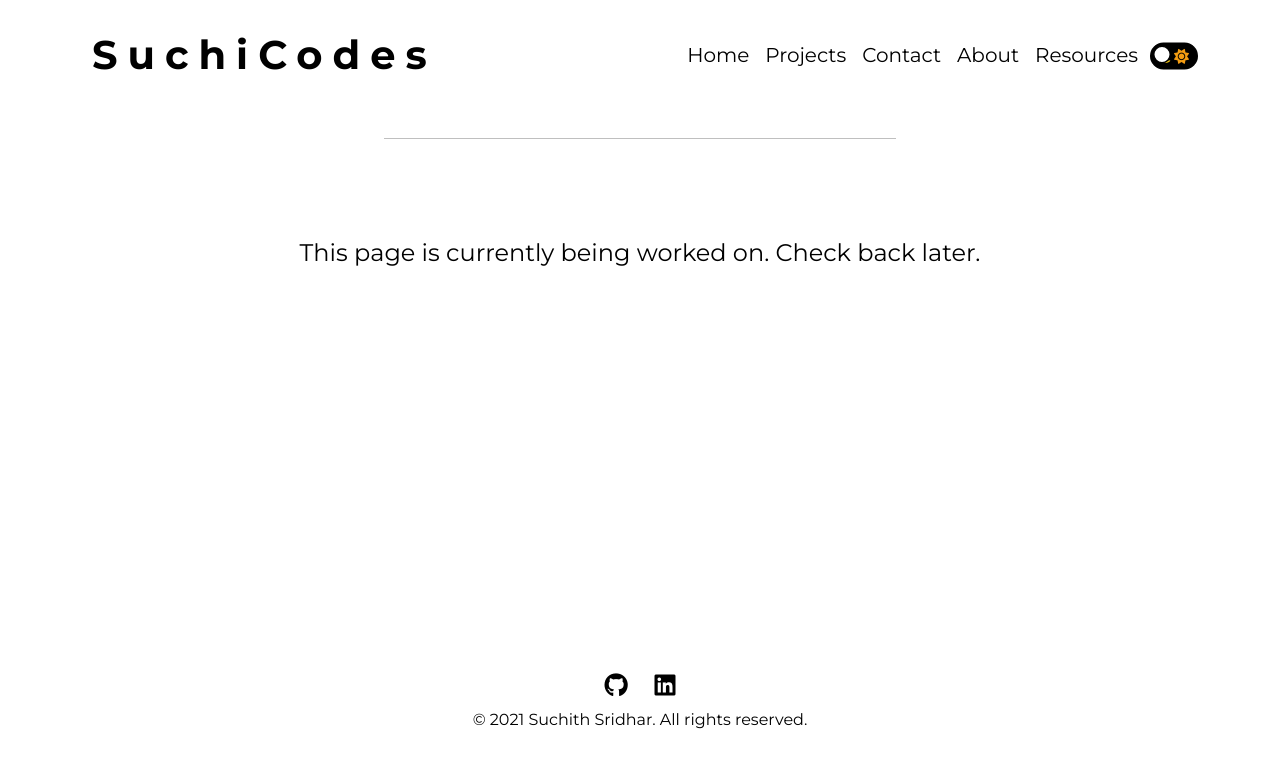
After one commit to SuchithSridhar/Suchicodes-python, a Flask app: page /resources in a window 1280 px wide. The commit adds this page. Shown: the top 768 px of the page. Run offline with Flask 2, Linux system fonts and the light colour scheme; some libraries are stand-ins or nearby versions.

Commit message:
Updated resume and did some final touches.

```diff
--- a/suchiblog/controllers/main/routes.py
+++ b/suchiblog/controllers/main/routes.py
@@ -28,13 +28,22 @@ def contact():
         sub = f.escape(f.request.form['subject'])
         message = f.escape(f.request.form['message'])
         with open('./suchiblog/data/message-data.txt', 'a') as file:
-            file.write(f"{sub} , {message}")
+            file.write(f"{sub} \n {message}\n\n")
 
         alert = True
 
     return f.render_template('main/contact.jinja', title="Contact | Suchicodes", alert=alert)
 
+#TODO: This is just a placeholder until the real one is built.
+@main_blueprint.route("/resources")
+def resources():
+    return f.render_template('main/work-in-progress.jinja')
+
 @main_blueprint.route('/resume.pdf')
 @main_blueprint.route('/resume')
 def send_pdf():
     return f.send_from_directory(f.current_app.config['RESOURCES_DIR'], 'resume.pdf')
+
+@main_blueprint.app_errorhandler(404)
+def page_not_found(e):
+    return f.render_template('error-pages/404.jinja'), 404
--- a/suchiblog/static/styles/base.css
+++ b/suchiblog/static/styles/base.css
@@ -10,7 +10,7 @@ body {
 
 /* Used to keep footer at the bottom */
 .min-page-size {
-    min-height: calc(100vh - 175px);
+    min-height: calc(100vh - 350px);
 }
 
 .btn-custom {
@@ -27,3 +27,9 @@ body {
   color: var(--color-background);
   box-shadow: inset 1000px 0 0.09px var(--color-foreground);
 }
+
+.nav-separator {
+    width: 40%;
+    margin: 40px auto 100px;
+    color: var(--color-foreground);
+}
--- a/suchiblog/static/styles/components/navbar.css
+++ b/suchiblog/static/styles/components/navbar.css
@@ -26,13 +26,6 @@ button .navbar-toggler {
   color: var(--color-foreground) !important;
 }
 
-hr.navbarhr {
-  background-color: var(--color-foreground);
-  border: 2px solid var(--color-foreground);
-  border-radius: 5px;
-  margin-bottom: 0;
-}
-
 @media screen and (max-width: 1000px) {
   .nav-item {
     margin-left: 20px;
@@ -46,9 +39,21 @@ hr.navbarhr {
   }
 }
 
-@media screen and (max-width: 320px) {
+@media screen and (max-width: 350px) {
   .navbar-brand {
     font-size: 20px;
     letter-spacing: 5px;
   }
+  .navbar-toggler {
+    width: 15%;
+  }
+  .navbar-toggler-icon {
+    width: 20px;
+  }
 }
+
+@media screen and (max-width: 270px) {
+  .navbar-brand{
+    display: none;
+  }
+}
--- a/suchiblog/static/styles/contact.css
+++ b/suchiblog/static/styles/contact.css
@@ -1,9 +1,3 @@
-hr {
-    width: 40%;
-    margin: 40px auto 100px;
-    color: var(--color-foreground);
-}
-
 .alert {
   position: fixed;
   width: 30vw;
--- a/suchiblog/static/styles/single-project.css
+++ b/suchiblog/static/styles/single-project.css
@@ -1,9 +1,3 @@
-hr {
-    width: 40%;
-    margin: 40px auto 100px;
-    color: var(--color-foreground);
-}
-
 #project-container {
     padding: 2%;
     margin-top: 5%;
--- /dev/null
+++ b/suchiblog/static/styles/wip.css
@@ -0,0 +1,7 @@
+.wip h6 {
+    text-align: center;
+    margin-top: 100px;
+    font-weight: 400;
+    font-size: 1.5rem;
+    color: var(--color-foreground);
+}
--- a/suchiblog/templates/main/about.jinja
+++ b/suchiblog/templates/main/about.jinja
@@ -20,7 +20,7 @@
 
 {% block content %}
   <section id="about" class="">
-    <hr>
+    <hr class="nav-separator">
     <div class=container>
         <div class="row">
         <div class="col-lg-8 col-md-10">
--- a/suchiblog/templates/main/contact.jinja
+++ b/suchiblog/templates/main/contact.jinja
@@ -18,7 +18,7 @@
 {% endblock headers %}
 
 {% block content %}
-<hr>
+<hr class="nav-separator">
 
 {% if alert %}
   <div class="alert alert-secondary" role="alert">
--- a/suchiblog/templates/main/index.jinja
+++ b/suchiblog/templates/main/index.jinja
@@ -68,7 +68,7 @@
                 <a href="/contact" class="btn-custom default-button btn-contact">{{ln.navbar.contact}}</a>
                 </div>
                 <div class="col-md-4">
-                <a href="/documents" class="btn-custom default-button btn-documents">{{ln.navbar.docs}}</a>
+                <a href="/resources" class="btn-custom default-button btn-documents">{{ln.navbar.docs}}</a>
                 </div>
             </div>
         </section>
--- /dev/null
+++ b/suchiblog/templates/main/work-in-progress.jinja
@@ -0,0 +1,14 @@
+{% extends "layout.jinja" %}
+
+{% block headers %}
+<link rel="stylesheet" href="/static/styles/wip.css">
+{% endblock headers %}
+
+{% block content %}
+<hr class="nav-separator">
+<div class="wip container">
+    <h6>
+        This page is currently being worked on. Check back later.
+   </h6>
+</div>
+{% endblock content %}
--- a/suchiblog/templates/navbar.jinja
+++ b/suchiblog/templates/navbar.jinja
@@ -20,8 +20,7 @@
                 <a class="nav-link" href="/about">{{ ln.navbar.about }}</a>
             </li>
             <li class="nav-item">
-                <!-- TODO: Add the docs link once the page is built -->
-                <a class="nav-link" href="#">{{ ln.navbar.docs }}</a>
+                <a class="nav-link" href="/resources">{{ ln.navbar.docs }}</a>
             </li>
             <li class="nav-item">
                 <div class="dark-mode-div nav-link align-middle">
--- a/suchiblog/templates/projects/projects.jinja
+++ b/suchiblog/templates/projects/projects.jinja
@@ -5,7 +5,7 @@
 {% endblock headers %}
 
 {% block content %}
-    <hr>
+    <hr class="nav-separator">
   <section id="projects" >
   <div class="hex-image"></div>
   <div class=container>
--- a/suchiblog/templates/projects/single.jinja
+++ b/suchiblog/templates/projects/single.jinja
@@ -5,7 +5,7 @@
 {% endblock headers %}
 
 {% block content %}
-<hr>
+<hr class="nav-separator">
   <section id=projects>
   <div class=container>
     <div id="project-container">
```
Also changed, not shown: suchiblog/static/styles/404.css (added, +22 -0 lines), suchiblog/static/styles/about.css (+1 -7 lines), suchiblog/static/styles/projects.css (+2 -8 lines), suchiblog/templates/error-pages/404.jinja (added, +21 -0 lines), 1 other file.
